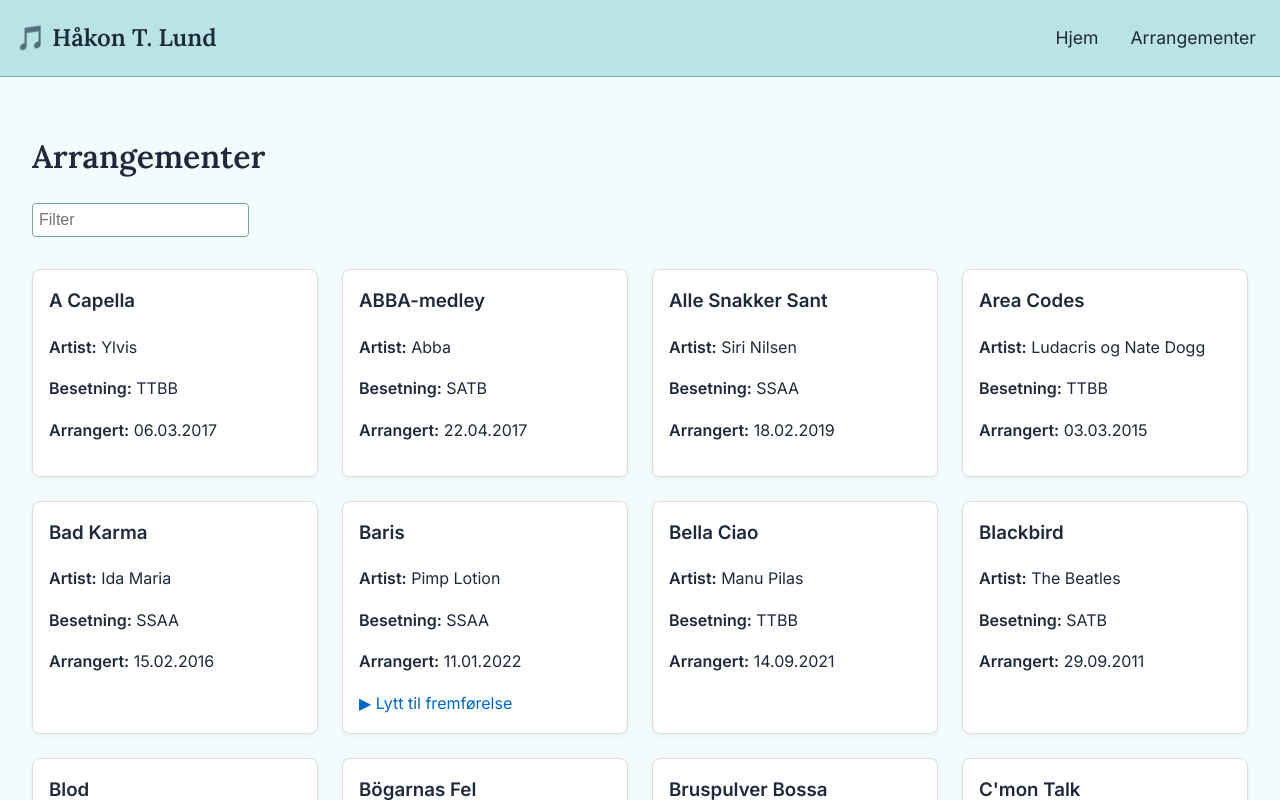
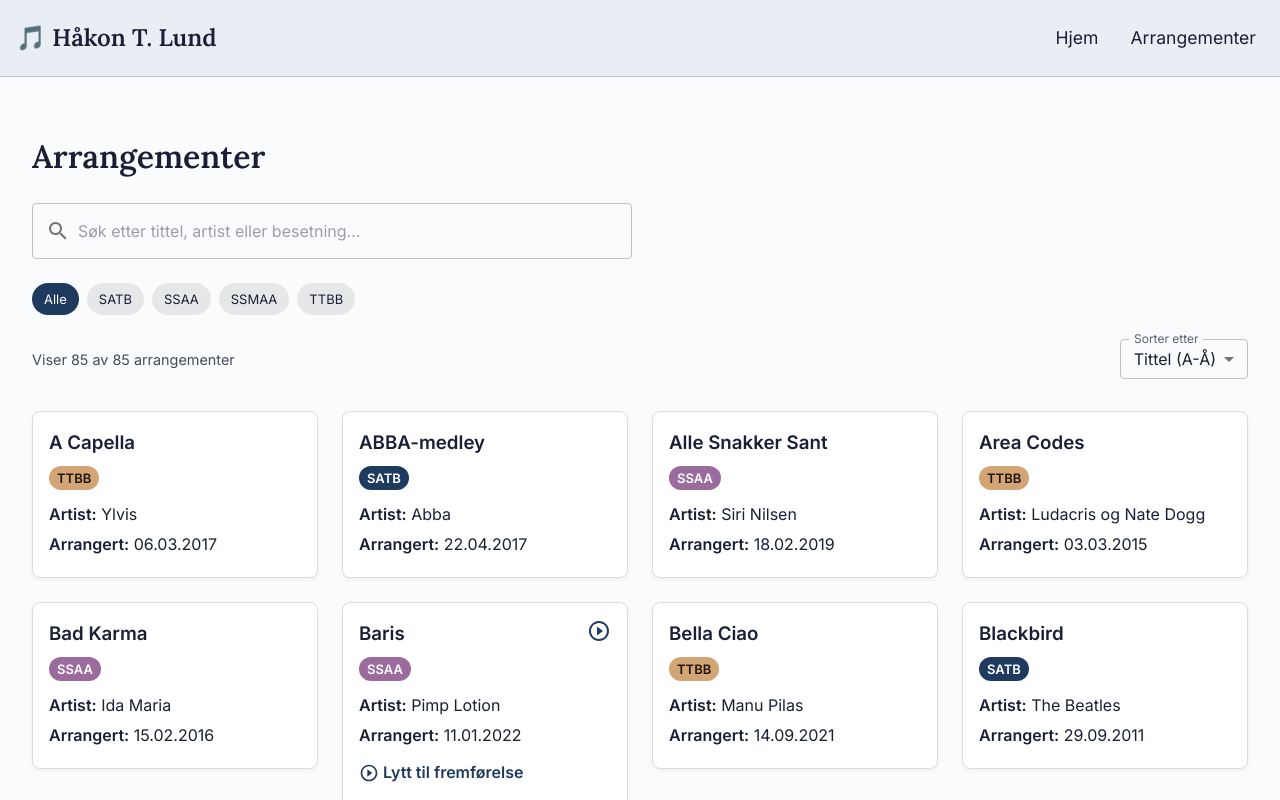
Before and after one commit to hakonlund/portfolio, a React (Create React App) app: page /arrangementer in a window 1280 px wide. Shown: the top 800 px of the page. Built offline with nearby package versions, Linux system fonts and the light colour scheme.

Commit message:
Doing some design work

```diff
--- a/src/App.tsx
+++ b/src/App.tsx
@@ -7,6 +7,8 @@ import '@fontsource/inter/400.css';  // normal
 import '@fontsource/inter/600.css';  // semibold
 
 import '@fontsource/lora/600.css';   // overskrift
+import { ThemeProvider } from '@mui/material/styles';
+import { theme } from './theme';
 
 function App() {
   const [menuOpen, setMenuOpen] = useState(false);
@@ -31,6 +33,7 @@ function App() {
   }, [menuOpen]);
 
   return (
+    <ThemeProvider theme={theme}>
       <Router>
         <header className="navbar">
           <div className="nav-container">
@@ -51,6 +54,7 @@ function App() {
           </Routes>
         </main>
       </Router>
+    </ThemeProvider>
   );
 }
 
--- a/src/components/ArrangementCard.tsx
+++ b/src/components/ArrangementCard.tsx
@@ -1,3 +1,6 @@
+import { Chip } from '@mui/material';
+import PlayCircleOutlineIcon from '@mui/icons-material/PlayCircleOutline';
+
 type Props = {
     tittel: string;
     artist: string;
@@ -8,14 +11,47 @@ type Props = {
     fremførelse: string;
   };
 
-export const ArrangementCard = ({ tittel, artist, dato, tilKor, besetning, fremførelse }: Props) => (
+export const ArrangementCard = ({ tittel, artist, dato, tilKor, besetning, fremførelse }: Props) => {
+  // Farger for forskjellige kortyper
+  const getBesetningColor = (besetning: string): "primary" | "secondary" | "success" | "warning" | "error" | "info" => {
+    // Blandakor (mixed choir) - Navy blue
+    if (besetning.includes('SATB')) return 'primary';
+    // Mannskor (men's choir) - Amber/gold
+    if (besetning.includes('TTBB')) return 'warning';
+    // Kvinnekor (women's choir) - Purple/violet
+    if (besetning.includes('SSAA') || besetning.includes('SSMAA')) return 'secondary';
+    return 'default' as any;
+  };
+
+  return (
     <div className="card">
-      <h3>{tittel}</h3>
+      <div className="card-header">
+        <h3>{tittel}</h3>
+        {fremførelse && (
+          <PlayCircleOutlineIcon className="play-icon" />
+        )}
+      </div>
+
+      <div className="besetning-badges">
+        {besetning.split('/').map((b, idx) => (
+          <Chip
+            key={idx}
+            label={b.trim()}
+            size="small"
+            color={getBesetningColor(b.trim())}
+            className="besetning-badge"
+          />
+        ))}
+      </div>
+
       <p><strong>Artist:</strong> {artist}</p>
-      <p><strong>Besetning:</strong> {besetning}</p>
       <p><strong>Arrangert:</strong> {dato}</p>
-      {fremførelse &&
-        <a href={fremførelse} target="_blank" rel="noopener noreferrer">▶ Lytt til fremførelse</a>
-      }
+
+      {fremførelse && (
+        <a href={fremførelse} target="_blank" rel="noopener noreferrer" className="listen-link">
+          <PlayCircleOutlineIcon fontSize="small" /> Lytt til fremførelse
+        </a>
+      )}
     </div>
   );
+};
--- a/src/pages/Arrangements.tsx
+++ b/src/pages/Arrangements.tsx
@@ -1,36 +1,166 @@
 import { arrangements } from '../data/arrangements'
 import { ArrangementCard }  from '../components/ArrangementCard';
-import { useState } from 'react';
+import { useState, useMemo } from 'react';
+import { TextField, InputAdornment, IconButton, Chip, MenuItem, Select, FormControl, InputLabel, Fade } from '@mui/material';
+import SearchIcon from '@mui/icons-material/Search';
+import ClearIcon from '@mui/icons-material/Clear';
+
+type SortOption = 'tittel' | 'dato-nyest' | 'dato-eldst' | 'artist';
 
 export const Arrangements = () =>   {
+  const [søkeord, setSøkeord] = useState('');
+  const [valgtBesetning, setValgtBesetning] = useState<string>('');
+  const [sortering, setSortering] = useState<SortOption>('tittel');
 
-  const [filtrerteArrangemnet, setFiltrerteArrangement] = useState(
-    arrangements.sort((a, b) => a.tittel.localeCompare(b.tittel))
-  )
+  // Hent unike besetninger
+  const besetninger = useMemo(() => {
+    const unikeBesetninger = new Set<string>();
+    arrangements.forEach(arr => {
+      // Split på / for å håndtere "SATB/SSAA"
+      arr.besetning.split('/').forEach(b => {
+        const trimmet = b.trim();
+        if (trimmet) unikeBesetninger.add(trimmet);
+      });
+    });
+    return Array.from(unikeBesetninger).sort();
+  }, []);
 
-  const filtrerArrangement = (e: React.ChangeEvent<HTMLInputElement>) => {
-    const søkeord = e.target.value
-    setFiltrerteArrangement(arrangements.filter(a =>
+  // Filtrer og sorter arrangementer
+  const filtrerteArrangemnet = useMemo(() => {
+    let resultat = arrangements;
+
+    // Filtrer på søkeord
+    if (søkeord) {
+      resultat = resultat.filter(a =>
         a.tittel.toLowerCase().includes(søkeord.toLowerCase()) ||
         a.besetning.toLowerCase().includes(søkeord.toLowerCase()) ||
-      a.artist.toLowerCase().includes(søkeord.toLowerCase())))
+        a.artist.toLowerCase().includes(søkeord.toLowerCase())
+      );
     }
+
+    // Filtrer på besetning
+    if (valgtBesetning) {
+      resultat = resultat.filter(a =>
+        a.besetning.includes(valgtBesetning)
+      );
+    }
+
+    // Sorter
+    const sortert = [...resultat];
+    switch (sortering) {
+      case 'tittel':
+        sortert.sort((a, b) => a.tittel.localeCompare(b.tittel));
+        break;
+      case 'artist':
+        sortert.sort((a, b) => a.artist.localeCompare(b.artist));
+        break;
+      case 'dato-nyest':
+        sortert.sort((a, b) => {
+          const datoA = new Date(a.dato.split('.').reverse().join('-'));
+          const datoB = new Date(b.dato.split('.').reverse().join('-'));
+          return datoB.getTime() - datoA.getTime();
+        });
+        break;
+      case 'dato-eldst':
+        sortert.sort((a, b) => {
+          const datoA = new Date(a.dato.split('.').reverse().join('-'));
+          const datoB = new Date(b.dato.split('.').reverse().join('-'));
+          return datoA.getTime() - datoB.getTime();
+        });
+        break;
+    }
+
+    return sortert;
+  }, [søkeord, valgtBesetning, sortering]);
+
+  const handleClearSearch = () => {
+    setSøkeord('');
+  };
 
   return (
   <div>
     <h1>Arrangementer</h1>
-    <div>
-      <input
-        type="text"
-        onChange={filtrerArrangement}
-        placeholder='Filter'
-        className='filterfelt'
+
+    {/* Søkefelt */}
+    <div className="search-container">
+      <TextField
+        fullWidth
+        variant="outlined"
+        placeholder="Søk etter tittel, artist eller besetning..."
+        value={søkeord}
+        onChange={(e) => setSøkeord(e.target.value)}
+        InputProps={{
+          startAdornment: (
+            <InputAdornment position="start">
+              <SearchIcon />
+            </InputAdornment>
+          ),
+          endAdornment: søkeord && (
+            <InputAdornment position="end">
+              <IconButton onClick={handleClearSearch} size="small">
+                <ClearIcon />
+              </IconButton>
+            </InputAdornment>
+          ),
+        }}
       />
     </div>
+
+    {/* Besetningsfiltre */}
+    <div className="filter-chips">
+      <Chip
+        label="Alle"
+        onClick={() => setValgtBesetning('')}
+        color={valgtBesetning === '' ? 'primary' : 'default'}
+        className="besetning-chip"
+      />
+      {besetninger.map(besetning => (
+        <Chip
+          key={besetning}
+          label={besetning}
+          onClick={() => setValgtBesetning(besetning === valgtBesetning ? '' : besetning)}
+          color={valgtBesetning === besetning ? 'primary' : 'default'}
+          className="besetning-chip"
+        />
+      ))}
+    </div>
+
+    {/* Sortering og resultatteller */}
+    <div className="controls-row">
+      <div className="result-count">
+        Viser {filtrerteArrangemnet.length} av {arrangements.length} arrangementer
+      </div>
+      <FormControl variant="outlined" size="small" className="sort-select">
+        <InputLabel>Sorter etter</InputLabel>
+        <Select
+          value={sortering}
+          onChange={(e) => setSortering(e.target.value as SortOption)}
+          label="Sorter etter"
+        >
+          <MenuItem value="tittel">Tittel (A-Å)</MenuItem>
+          <MenuItem value="artist">Artist (A-Å)</MenuItem>
+          <MenuItem value="dato-nyest">Dato (nyest først)</MenuItem>
+          <MenuItem value="dato-eldst">Dato (eldst først)</MenuItem>
+        </Select>
+      </FormControl>
+    </div>
+
+    {/* Arrangement grid */}
+    {filtrerteArrangemnet.length > 0 ? (
       <div className="arrangement-grid">
         {filtrerteArrangemnet.map((arr, idx) => (
-        <ArrangementCard key={idx} {...arr} />
+          <Fade in={true} key={idx} timeout={300 + idx * 50}>
+            <div>
+              <ArrangementCard {...arr} />
+            </div>
+          </Fade>
         ))}
       </div>
+    ) : (
+      <div className="empty-state">
+        <p>Ingen arrangementer matchet søket ditt.</p>
+        <p>Prøv et annet søkeord eller fjern filtre.</p>
+      </div>
+    )}
   </div>
 )};
--- a/src/styles/App.css
+++ b/src/styles/App.css
@@ -1,11 +1,12 @@
 /* Farge- og fontdefinisjoner */
 :root {
-  --main-color: #1D7A83;        /* Kald blågrønn */
-  --main-hover: #155C60;        /* Mørkere hover */
-  --navbar-bg: #B9E3E4;         /* Lys turkis navbar */
-  --border-color: #7DA5A6;      /* Mild blågrønn ramme */
-  --bg-color: #F2FCFD;          /* Nesten-hvit bakgrunn */
-  --text-color: #1E293B;        /* Dyp blågrå (god kontrast til lys bg) */
+  --main-color: #1E3A5F;        /* Klassisk navy blå */
+  --main-hover: #152945;        /* Mørkere navy hover */
+  --navbar-bg: #E8EEF4;         /* Lys blågrå navbar */
+  --border-color: #B8C5D6;      /* Myk blågrå ramme */
+  --bg-color: #FAFBFC;          /* Ren hvit-blå bakgrunn */
+  --text-color: #1A1F36;        /* Dyp blåsvart */
+  --accent-gold: #D4A574;       /* Varm gull/amber accent */
 }
 
 /* Generelle stiler */
@@ -40,6 +41,82 @@ h1, h2 {
   height: 30px;
   font-size: 16px;
   padding-left: 6px;
+}
+
+/* Search container */
+.search-container {
+  margin-bottom: 1.5rem;
+  max-width: 600px;
+}
+
+/* Filter chips */
+.filter-chips {
+  display: flex;
+  gap: 0.5rem;
+  flex-wrap: wrap;
+  margin-bottom: 1.5rem;
+}
+
+.besetning-chip {
+  cursor: pointer !important;
+  transition: transform 0.1s ease !important;
+}
+
+.besetning-chip:hover {
+  transform: scale(1.05);
+}
+
+/* Controls row */
+.controls-row {
+  display: flex;
+  justify-content: space-between;
+  align-items: center;
+  margin-bottom: 1rem;
+  gap: 1rem;
+  flex-wrap: wrap;
+}
+
+.result-count {
+  color: var(--text-color);
+  font-size: 0.9rem;
+  opacity: 0.8;
+}
+
+.sort-select {
+  min-width: 200px;
+}
+
+/* Empty state */
+.empty-state {
+  text-align: center;
+  padding: 3rem 1rem;
+  color: var(--text-color);
+  opacity: 0.7;
+}
+
+.empty-state p {
+  margin: 0.5rem 0;
+}
+
+.empty-state p:first-child {
+  font-size: 1.1rem;
+  font-weight: 600;
+}
+
+/* Responsive adjustments for new components */
+@media (max-width: 768px) {
+  .controls-row {
+    flex-direction: column;
+    align-items: flex-start;
+  }
+
+  .sort-select {
+    width: 100%;
+  }
+
+  .search-container {
+    max-width: 100%;
+  }
 }
 
 /* Styling for logo i navbar */
@@ -133,6 +210,30 @@ h1, h2 {
   margin: auto;
 }
 
+.cta-container {
+  text-align: center;
+  margin-top: 2.5rem;
+}
+
+.cta-button {
+  display: inline-block;
+  padding: 1rem 2rem;
+  background-color: var(--main-color);
+  color: white;
+  text-decoration: none;
+  border-radius: 8px;
+  font-weight: 600;
+  font-size: 1.1rem;
+  transition: all 0.3s ease;
+  box-shadow: 0 2px 8px rgba(30, 58, 95, 0.2);
+}
+
+.cta-button:hover {
+  background-color: var(--main-hover);
+  transform: translateY(-2px);
+  box-shadow: 0 4px 12px rgba(30, 58, 95, 0.3);
+}
+
 .contact-form {
   margin-top: 2rem;
   display: flex;
@@ -174,17 +275,59 @@ h1, h2 {
   padding: 1rem;
   border-radius: 8px;
   box-shadow: 0 2px 4px rgba(0,0,0,0.05);
+  transition: transform 0.2s ease, box-shadow 0.2s ease;
+  position: relative;
 }
 
-.card h3 {
-  margin-top: 0;
+.card:hover {
+  transform: translateY(-2px);
+  box-shadow: 0 4px 8px rgba(0,0,0,0.1);
 }
 
-.card a {
-  color: #0066cc;
-  text-decoration: none;
+.card-header {
+  display: flex;
+  justify-content: space-between;
+  align-items: start;
+  gap: 0.5rem;
 }
 
-.card a:hover {
+.card-header h3 {
+  margin: 0 0 0.5rem 0;
+  flex: 1;
+}
+
+.play-icon {
+  color: var(--main-color);
+  flex-shrink: 0;
+}
+
+.besetning-badges {
+  display: flex;
+  gap: 0.5rem;
+  margin-bottom: 0.75rem;
+  flex-wrap: wrap;
+}
+
+.besetning-badge {
+  font-weight: 600 !important;
+}
+
+.card p {
+  margin: 0.25rem 0;
+}
+
+.listen-link {
+  display: inline-flex;
+  align-items: center;
+  gap: 0.25rem;
+  color: var(--main-color);
+  text-decoration: none;
+  font-weight: 600;
+  margin-top: 0.5rem;
+  transition: color 0.2s ease;
+}
+
+.listen-link:hover {
+  color: var(--main-hover);
   text-decoration: underline;
 }
--- /dev/null
+++ b/src/theme.ts
@@ -0,0 +1,32 @@
+import { createTheme } from '@mui/material/styles';
+
+export const theme = createTheme({
+  palette: {
+    primary: {
+      main: '#1E3A5F',      // Navy blue (matches --main-color)
+      dark: '#152945',       // Darker navy (matches --main-hover)
+      light: '#2C5082',
+    },
+    secondary: {
+      main: '#9B6B9E',       // Soft purple for women's choir
+      dark: '#7A4D7D',
+      light: '#B88FBB',
+    },
+    warning: {
+      main: '#D4A574',       // Gold/amber for men's choir (matches --accent-gold)
+      dark: '#B8885B',
+      light: '#E0BF95',
+    },
+    background: {
+      default: '#FAFBFC',
+      paper: '#FFFFFF',
+    },
+    text: {
+      primary: '#1A1F36',    // Matches --text-color
+      secondary: '#5A6478',
+    },
+  },
+  typography: {
+    fontFamily: "'Inter', sans-serif",
+  },
+});
```
Also changed, not shown: src/pages/Home.tsx (+7 -0 lines). Lines whose indentation alone changed are shown as unchanged.
